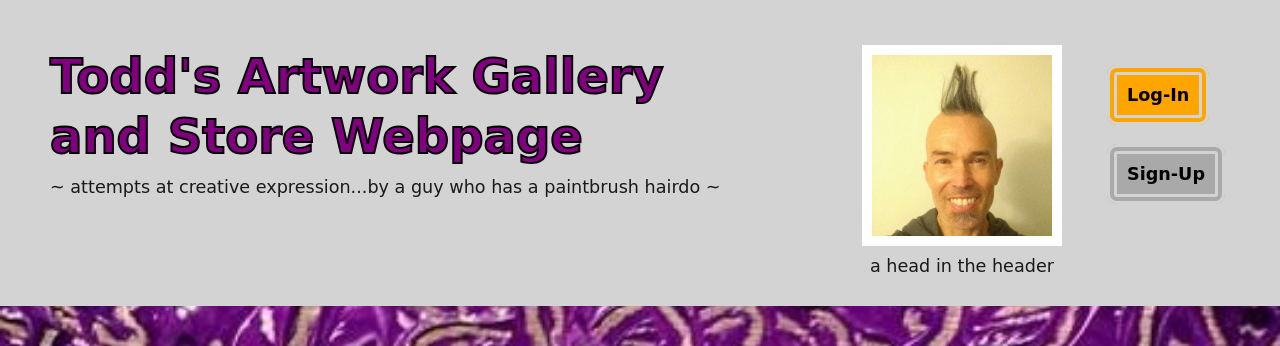
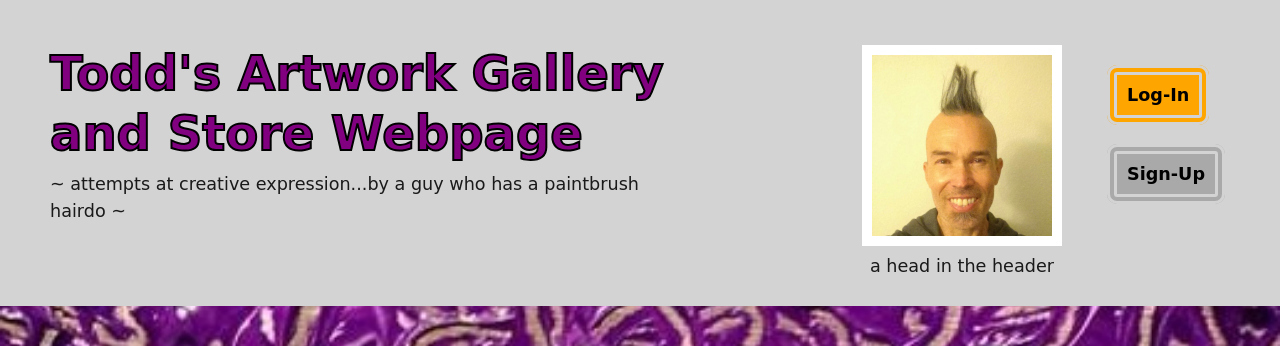
Before and after one commit to Todd-Kridel/todd-artwork-gallery, a React (Create React App) app in the folder client/: page / in a window 1280 px wide. Shown: the top 346 px of the page. Built offline with nearby package versions, Linux system fonts and the light colour scheme; no server answers.

Commit message:
refinements and starting to add update-commment functionality

```diff
--- a/client/src/components/Header/index.js
+++ b/client/src/components/Header/index.js
@@ -24,7 +24,7 @@ const Header = () => {
       {(location.pathname == "/") ? (
         <div style={{display: "flex", flexWrap: "Wrap", flexDirection: "row", justifyContent: "space-between", marginLeft: "25px",
           marginRight: "25px", width: "auto", padding: "10px"}}>
-          <div style={{display: "flex", flexWrap: "noWrap", flexDirection: "row", width: "auto", maxWidth: "60%", marginRight: "10px"}}>
+          <div style={{display: "flex", flexWrap: "noWrap", flexDirection: "row", width: "auto", maxWidth: "55%", marginRight: "10px"}}>
             <div style={{width: "auto", minHeight: "250px", marginLeft: "15px", marginRight: "15px",
               paddingTop: "5%", paddingBottom: "5%"}}>
               <Link className="text-light" to="/">
@@ -35,7 +35,7 @@ const Header = () => {
               <p className="m-0">~ attempts at creative expression...by a guy who has a paintbrush hairdo ~</p>
             </div>
           </div>
-          <div style={{display: "flex", flexWrap: "noWrap", flexDirection: "row", Width: "40%", marginRight: "0px"}}>
+          <div style={{display: "flex", flexWrap: "noWrap", flexDirection: "row", Width: "35%", marginRight: "0px"}}>
             <div style={{minWidth: "auto", paddingTop: "10px", paddingLeft: "10px", marginRight: "25px"}}>
               <div style={{width: "200px"}}>
                 <p style={{width: "auto"}}>
```
